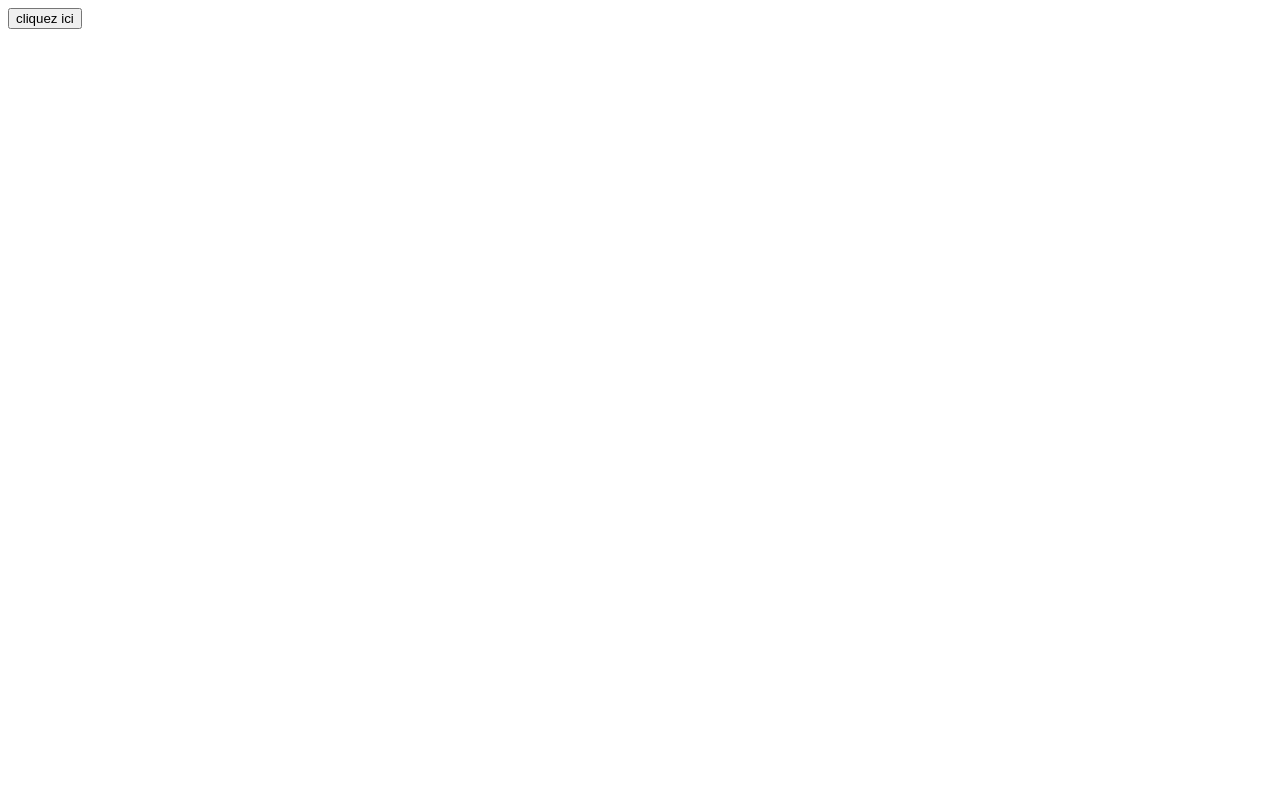
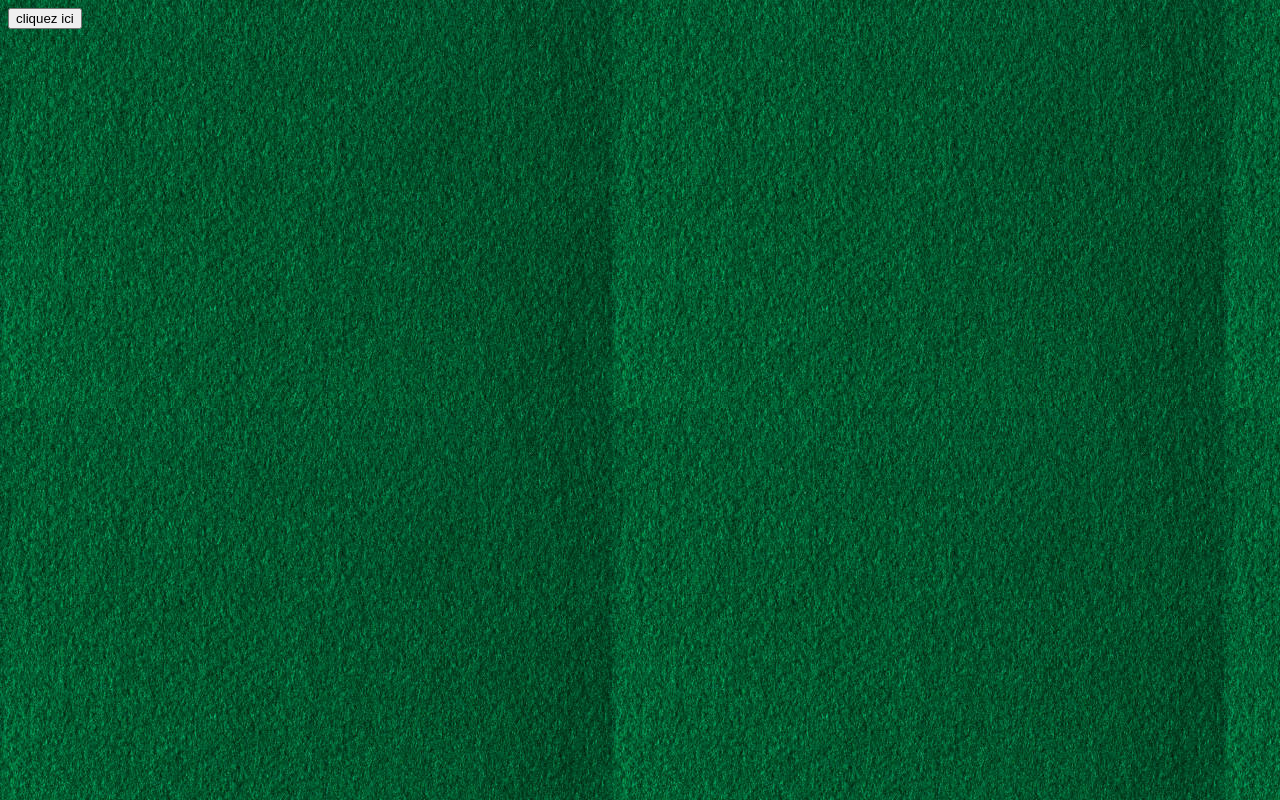
Before and after one commit to diegoply/Jeux-de-d-s-studi, a website: page jeu/index.html in a window 1280 px wide. Drawn offline with nearby package versions, Linux system fonts and the light colour scheme.

Commit message:
tapis de fond

```diff
--- a/jeu/index.html
+++ b/jeu/index.html
@@ -3,11 +3,19 @@
 <head>
     <meta charset="UTF-8">
     <meta name="viewport" content="width=device-width, initial-scale=1.0">
+    <link rel="stylesheet" href="./style.css">
     <title>Document</title>
 </head>
 <body>
+
     <button id="lancerDés">cliquez ici</button>
     <div id="imageDés"></div>
+
+
+
+
+
+
 
 
 
--- a/jeu/script.js
+++ b/jeu/script.js
@@ -12,6 +12,7 @@ function choixNumDés(){
         $(document).ready(function(){
             $('#imageDés').html(`<img src="./image/dés 1.jpg">`);
         });
+
     }
 
     else if  (numDés == 2){
--- a/jeu/style.css
+++ b/jeu/style.css
@@ -0,0 +1,4 @@
+body{
+   background-image: url("./image/tapis\ de\ jeu.jpg");
+
+}
```
Also changed, not shown: jeu/image/tapis de jeu.jpg (added).
